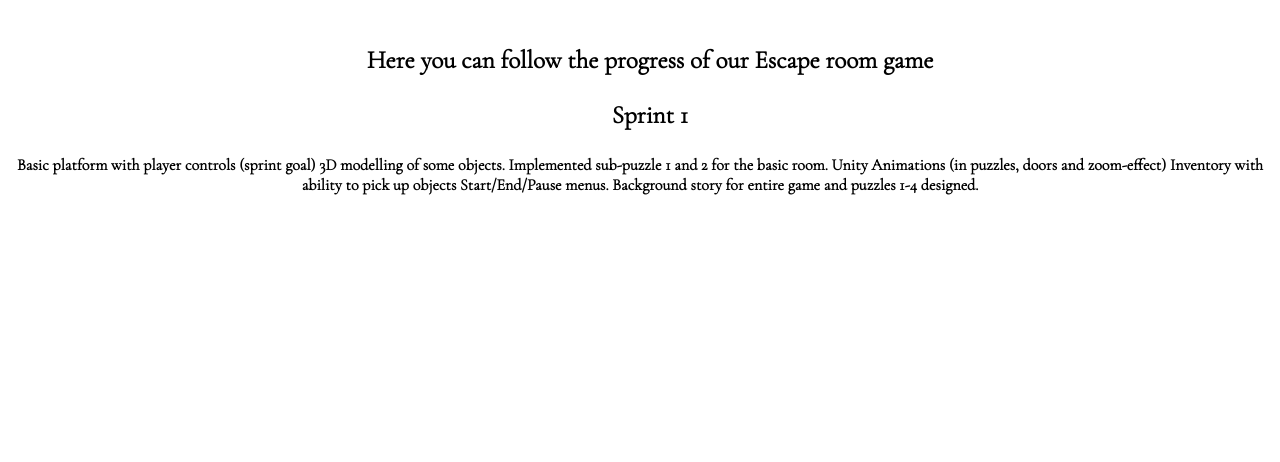
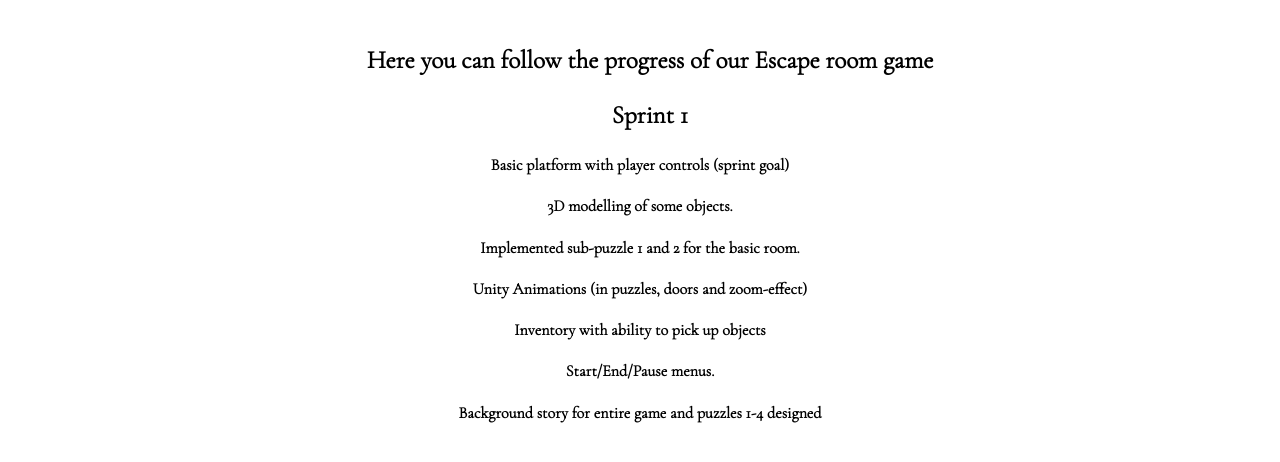
Before and after one commit to JohannaHansen/Electra, a plain HTML site: page progress.html in a window 1280 px wide. Shown: the part 310-772 px from the top of the page. Drawn offline with nearby package versions, Linux system fonts and the light colour scheme.

Commit message:
Update progress.html

```diff
--- a/progress.html
+++ b/progress.html
@@ -17,20 +17,13 @@
     <h1>Progress</h1>
     <h3 style="color:black;text-align:center;">Here you can follow the progress of our Escape room game</h3>
     <h3 style="color:black;text-align:center;">Sprint 1</h3>
-    <h4 style="color:black;text-align:center;">Basic platform with player controls (sprint goal)
-
-3D modelling of some objects.
-
-Implemented sub-puzzle 1 and 2 for the basic room.
-
-Unity Animations (in puzzles, doors and zoom-effect)
-
-Inventory with ability to pick up objects
-
-Start/End/Pause menus.
-
-Background story for entire game and puzzles 1-4 designed.</h4>
-
+    <h4 style="color:black;text-align:center;">Basic platform with player controls (sprint goal) </h4>
+    <h4 style="color:black;text-align:center;">3D modelling of some objects. </h4>
+    <h4 style="color:black;text-align:center;">Implemented sub-puzzle 1 and 2 for the basic room.</h4>
+    <h4 style="color:black;text-align:center;">Unity Animations (in puzzles, doors and zoom-effect)</h4>
+    <h4 style="color:black;text-align:center;">Inventory with ability to pick up objects</h4>
+    <h4 style="color:black;text-align:center;">Start/End/Pause menus.</h4>
+    <h4 style="color:black;text-align:center;">Background story for entire game and puzzles 1-4 designed</h4>
 
   </body>
 </html>
```
